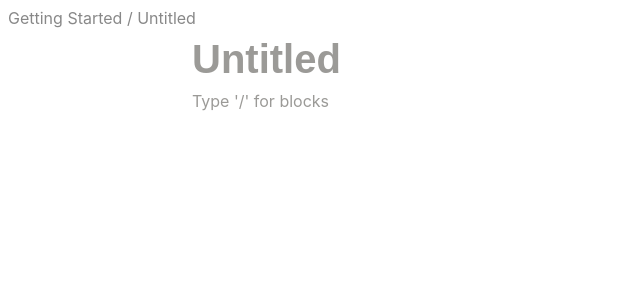
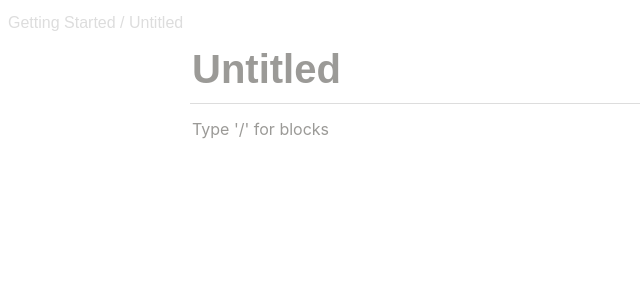
Before and after one commit to adamclasic/notion-clone, a React (Create React App) app: page / in a window 1280 px wide. Shown: the top 300 px of the page, without its empty margins (0-640 px from the left). Built offline with nearby package versions, Linux system fonts and the light colour scheme.

Commit message:
Add light grey color

```diff
--- a/src/App.css
+++ b/src/App.css
@@ -1,3 +1,7 @@
+:root {
+  --light-grey-color: #ddd;
+  --main-text-color: var(-rgb(55, 53, 47););
+}
 @font-face {
   font-family: 'Segoe UI';
   src: url('/public/fonts/SEGOEUI.TTF');
@@ -23,14 +27,14 @@ body {
   width: 100%;
   white-space: pre-wrap;
   word-break: break-word;
-  caret-color: rgb(55, 53, 47);
+  caret-color: var(--main-text-color);
   padding: 3px 2px;
   min-height: 1em;
   outline: none;
 }
 [contentEditable]:empty:after, .forcePlaceholder:after {
   -webkit-text-fill-color: rgba(55, 53, 47, 0.5);
-  color: rgb(55, 53, 47);
+  color: var(--main-text-color);
   content: attr(placeholder);
 }
 .header {
@@ -42,6 +46,9 @@ body {
   align-items: center;
   font-family: sans-serif, Helvetica, Arial;
   outline: none;
+  border-bottom: 1px solid var(--light-grey-color);
+  padding-bottom: 10px;
+  margin-bottom: 10px;
 }
 .popup-cont {
   border-radius: 4px;
@@ -107,11 +114,15 @@ body {
   margin-top: 2px;
   font-size: 12px;
 }
+.navbar {
+  padding: 6px 0;
+}
 .breadcrumbs{
-  color: #888;
+  color: var(--light-grey-color);
   display: inline-block;
   width: 400px;
   text-overflow: ellipsis;
   white-space: nowrap;
   overflow: hidden;
+  font-family: sans-serif, Helvetica, Arial;
 }
```
